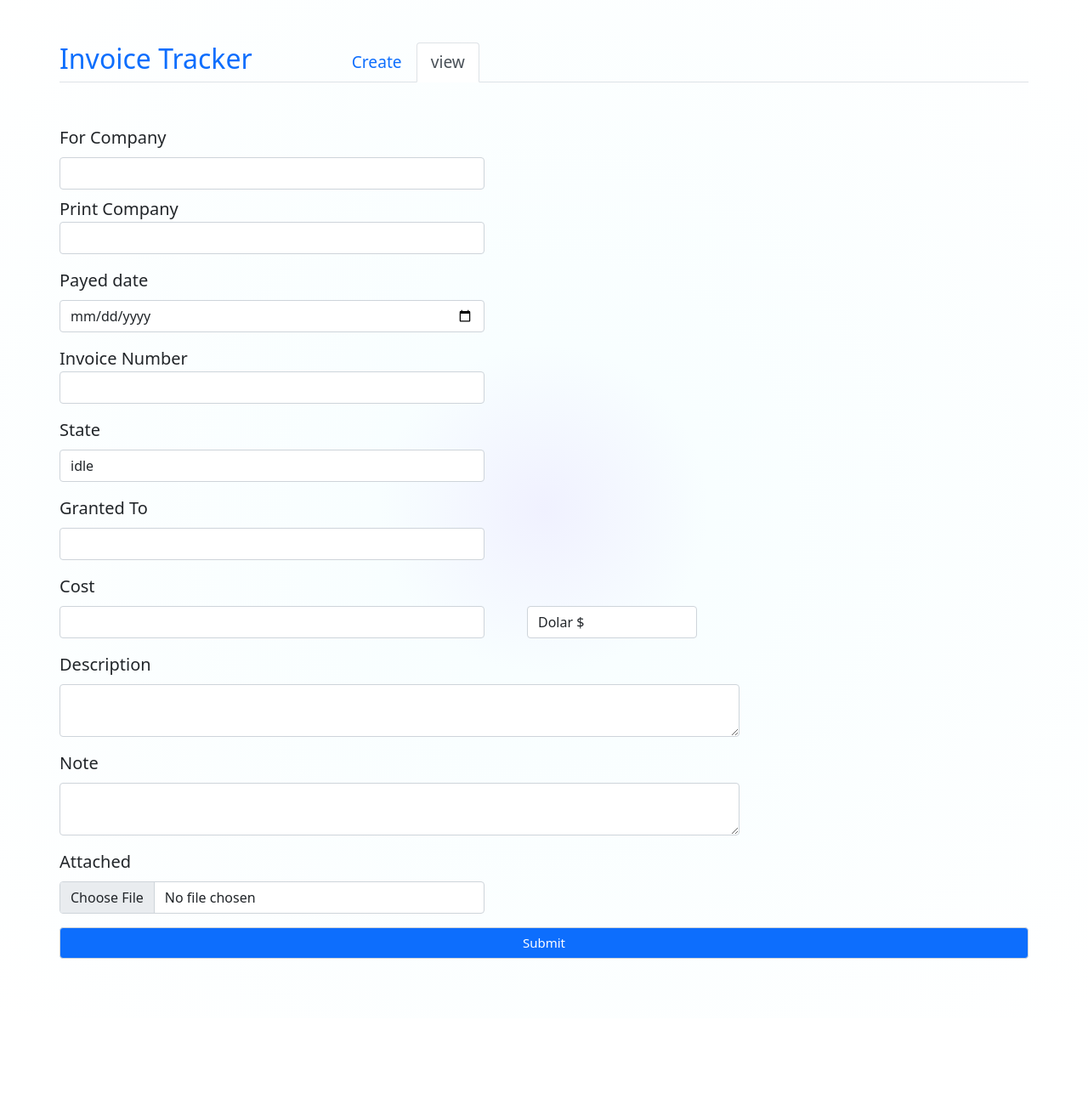
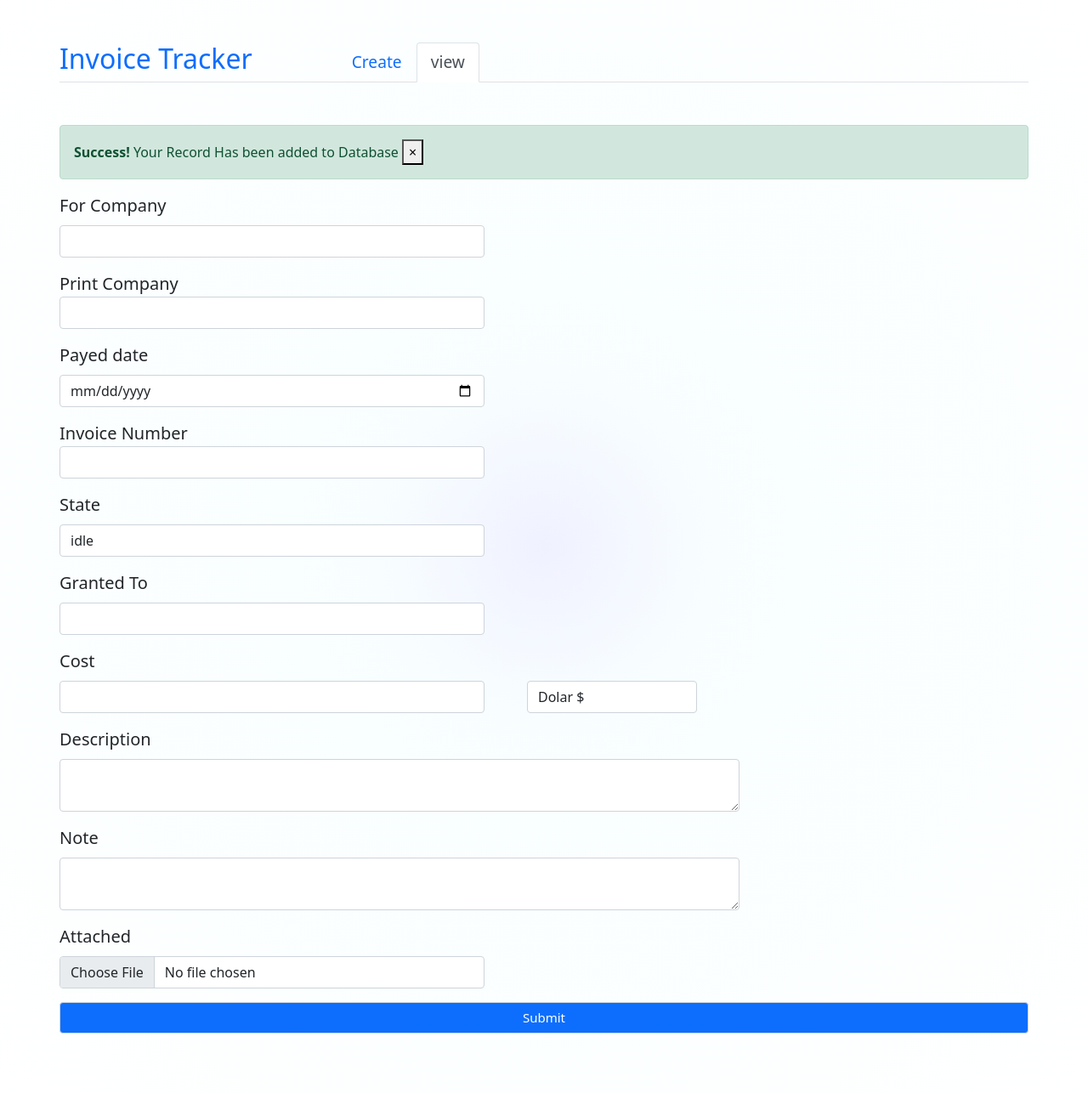
Before and after one commit to dler-jawhar/invoice, a PHP site: page /index.php?message=success in a window 1280 px wide. Shown: the whole page at 85% size. Before the commit the page ends 1128 px from the top, so only its background shows below. Run offline with PHP 8.4, Linux system fonts and the light colour scheme; the visitor is signed in with stand-in values (Sample User, id 1).

Commit message:
Add files via upload

```diff
--- a/tanya/index.php
+++ b/tanya/index.php
@@ -9,7 +9,7 @@
     <meta name="viewport" content="width=device-width, initial-scale=1.0">
     <title>Invoice Viewr</title>
     <link rel="stylesheet" href="css/bootstrap.css">
-    <script scr="js/bootstrap.js"></script> </head>
+    </head>
     <body style="margin:50px 70px 70px 70px; background: rgb(240,241,255);
 background: radial-gradient(circle, rgba(240,241,255,1) 0%, rgba(248,254,255,1) 22%, rgba(255,255,255,1) 100%);">
 <ul class="nav nav-tabs" style="margin:0 0 50px 0; font-size:1.2rem; display:flex">
@@ -26,10 +26,35 @@ background: radial-gradient(circle, rgba(240,241,255,1) 0%, rgba(248,254,255,1)
     <a class="nav-link active" aria-current="page" href="view.php">view</a>
   </li>
 </ul>
-
+ <?php
+ $message = isset(($_GET["message"])) ? $_GET["message"] : "n";
+if($message == "n") {}
+else if($message == "success")
+{
+  ?>
+<div class="alert alert-success alert-dismissible fade show" role="alert">
+  <strong>Success!</strong> Your Record Has been added to Database
+  <button type="button" class="close" data-dismiss="alert" aria-label="Close" onclick="closeMe()">
+    <span aria-hidden="true">&times;</span>
+  </button>
+</div>
+  <?php
+}
+else
+{
+  ?>
+  <div class="alert alert-danger alert-dismissible fade show" role="alert">
+    <strong>Error!</strong> Your Record Has not been added to Database
+    <button type="button" class="close" data-dismiss="alert" aria-label="Close" onclick="closeMe()">
+      <span aria-hidden="true">&times;</span>
+    </button>
+  </div>
+    <?php
+}
+ ?>
     <form  class="form" action="create.php" style="font-size: 20px;" method="post"  enctype="multipart/form-data">
 
-        <div class="mb-2">
+        <div class="mb-3">
         <label class="form-label"  for="forCo">For Company</label>
         <input style="width:500px;" class="form-control" type="text" name="forCo" id="forCo">
         </div>
@@ -68,7 +93,7 @@ background: radial-gradient(circle, rgba(240,241,255,1) 0%, rgba(248,254,255,1)
         <label   class="form-label" for="cost">Cost</label>
 
         <div style="display:flex; width:1000px">
-        <input class="form-control" type="currency"  name="cost" style="width:500px; folat:left margin-right:20px;  " id="cost">
+        <input class="form-control" type="number" step="any"  name="cost" style="width:500px; folat:left margin-right:20px;  " id="cost">
         <select style=" margin-left:50px; width:200px; float:right" name="currency"  class="form-control ">
           <option value="dolar">Dolar $</option>
           <option value="dinar">Dinar IQD</option>
@@ -98,4 +123,12 @@ background: radial-gradient(circle, rgba(240,241,255,1) 0%, rgba(248,254,255,1)
 
     </form>
 </body>
+<script >
+function closeMe()
+{
+  document.getElementsByClassName('alert')[0].style.visibility='hidden';
+
+}
+</script>
+
 </html>
```
Also changed, not shown: tanya/create.php (+15 -5 lines), tanya/IMG/63bfa909c2414.jpg (added), 1 other file.
